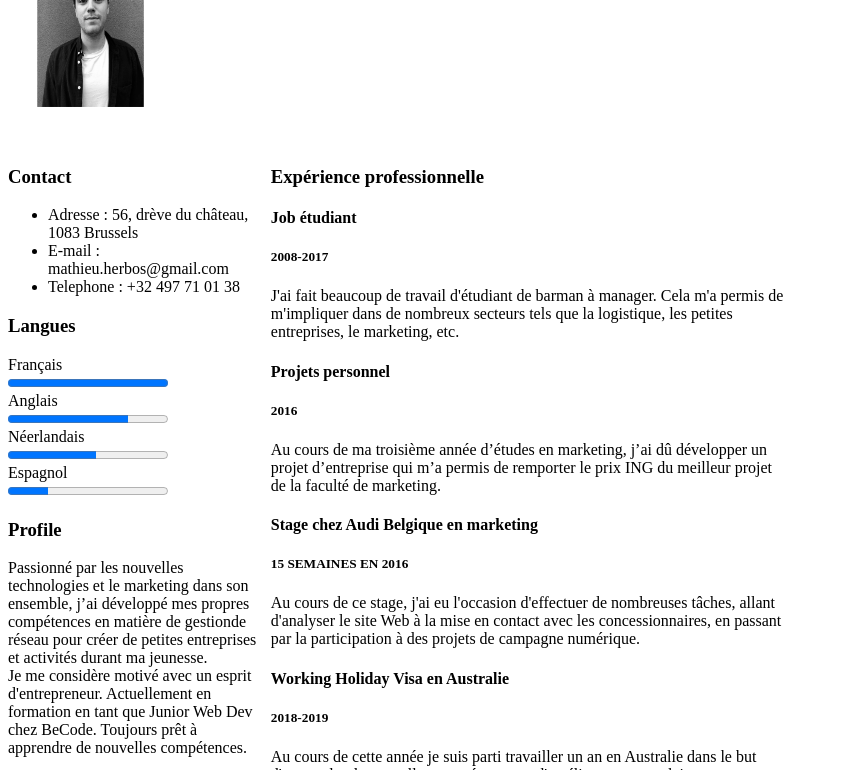
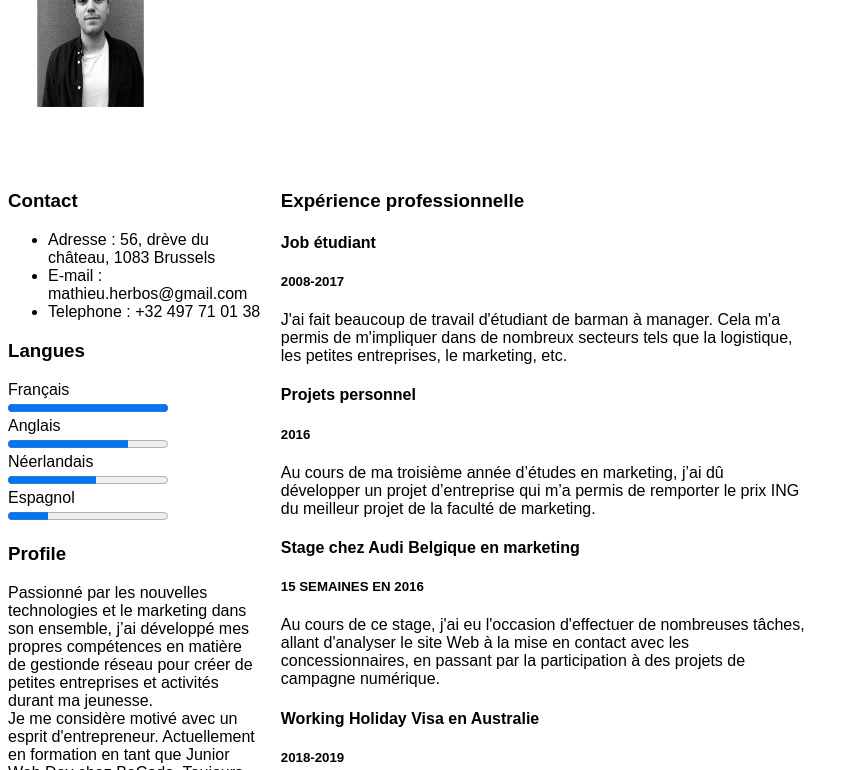
Before and after one commit to Mathieuherbos/My-CV, a plain HTML site: page index.html in a window 1280 px wide. Shown: the part 81-851 px from the top of the page, without its empty margins (0-859 px from the left). Drawn offline with Linux system fonts and the light colour scheme.

Commit message:
fin grid début deco top

```diff
--- a/style.css
+++ b/style.css
@@ -5,7 +5,7 @@
     display: grid;
     grid-template-columns: 20% 20% 20% 20% 20%;
     grid-template-rows: 20% 20% 20% 20% 20%;
-    grid-gap: 10px;
+    grid-gap: 20px;
 }
 
 .top
@@ -31,3 +31,18 @@ img
     width: 165px;
     height: 200px;
 }
+
+.top h1
+{
+    text-align: center;
+}
+
+
+/* Arrangement .left */
+/* Arrangement .right */
+/* Arrangement ensemble */
+
+*
+{
+    font-family: Arial, Helvetica, sans-serif;
+}
```
